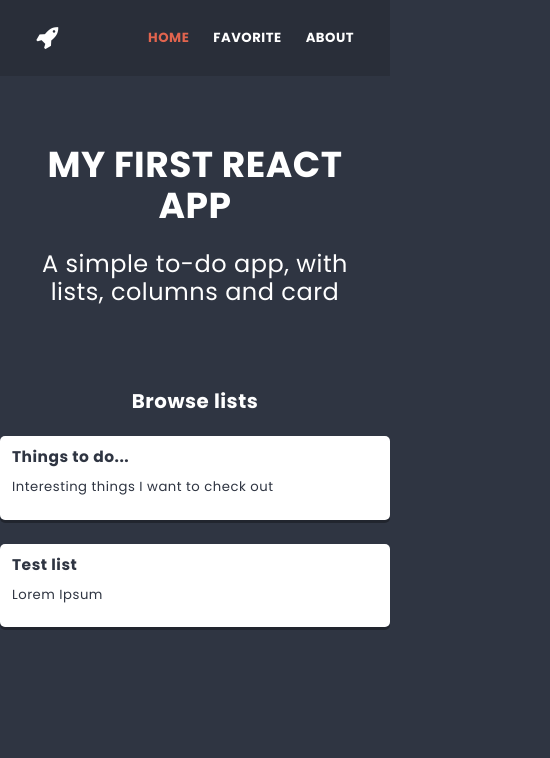
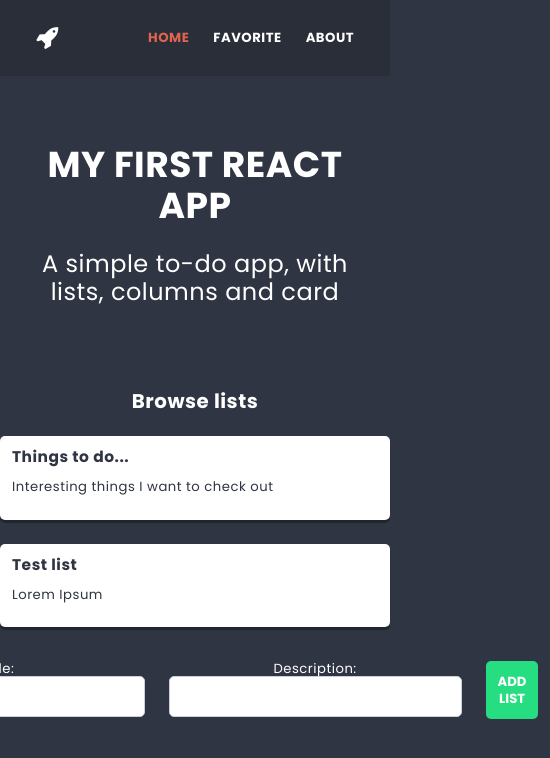
Before and after one commit to Geometric7/first_react_app, a React (Create React App) app: page / in a window 390 px wide. Shown: the top 758 px of the page, 550 px wide, since content can reach past the window. Built offline with nearby package versions, Linux system fonts and the light colour scheme.

Commit message:
Add new list function

```diff
--- a/src/App.js
+++ b/src/App.js
@@ -23,7 +23,7 @@ const App = () => {
             path="*"
             element={<NotFound />}
           />
-          <Route path="/list/:listId" element={<list />} />
+          <Route path="/list/:listId" element={<List />} />
         </Routes>
       </Container>
     </main>
--- a/src/components/ColumnForm/ColumnForm.js
+++ b/src/components/ColumnForm/ColumnForm.js
@@ -6,8 +6,8 @@ import { useDispatch } from 'react-redux';
 import { addColumn } from '../../redux/store'
 
 const ColumnForm = props => {
-    const [title, setTitle] = useState('');
-    const [icon, setIcon] = useState('');
+  const [title, setTitle] = useState('');
+  const [icon, setIcon] = useState('');
     const dispatch = useDispatch();
     //const [value, setValue] = useState('');
 
@@ -25,18 +25,18 @@ const ColumnForm = props => {
         setIcon('');
       };*/
     return (
-      <form className={styles.columnForm} onSubmit={handleSubmit}>
+      <form onSubmit={handleSubmit} className={styles.columnForm}>
       <div className={styles.columnFormInput}>
-        <span>Title: </span><TextInput type="text" value={title} onChange={e => setTitle(e.target.value)} />
+        <span>Title:</span> <TextInput type="text" value={title} onChange={e => setTitle(e.target.value)} />
       </div>
       <div className={styles.columnFormInput}>
-        <span>Icon: </span> <TextInput type="text" value={icon} onChange={e => setIcon(e.target.value)} />
+        <span>Icon:</span> <TextInput type="text" value={icon} onChange={e => setIcon(e.target.value)} />
       </div>
       <div className={styles.columnFormButton}>
         <Button>Add column</Button>
       </div>
       </form>
     );
-};
+  };
 
 export default ColumnForm;
--- a/src/components/Home/Home.js
+++ b/src/components/Home/Home.js
@@ -1,6 +1,7 @@
-import Hero from '../Hero/Hero'
+import Hero from '../Hero/Hero';
 //import SearchForm from '../SearchForm/SearchForm'
-import Lists from '../Lists/Lists'
+import Lists from '../Lists/Lists';
+import ListForm from '../ListForm/ListForm';
 
 
 const Home = () => {
@@ -8,6 +9,7 @@ const Home = () => {
     <>
       <Hero />
       <Lists />
+      <ListForm />
     </>
   );
 }
--- /dev/null
+++ b/src/components/ListForm/ListForm.js
@@ -0,0 +1,36 @@
+import styles from './ListForm.module.scss';
+import { useState } from 'react';
+import Button from '../Button/Button.js';
+import TextInput from '../TextInput/TextInput.js';
+import { useDispatch } from 'react-redux'
+import { addList } from '../../redux/store'
+
+const ListForm = props => {
+  const [title, setTitle] = useState('');
+  const [description, setDescription] = useState('');
+
+  const dispatch = useDispatch();
+
+  const handleSubmit = e => {
+    e.preventDefault();
+    dispatch(addList({ title, description, listId: props.listId }));
+    setTitle('');
+    setDescription('');
+  }
+
+  return (
+    <form onSubmit={handleSubmit} className={styles.ListForm}>
+    <div className={styles.ListFormInput}>
+      <span>Title:</span> <TextInput type="text" value={title} onChange={e => setTitle(e.target.value)} />
+    </div>
+    <div className={styles.ListFormInput}>
+      <span>Description:</span> <TextInput type="text" value={description} onChange={e => setDescription(e.target.value)} />
+    </div>
+    <div className={styles.ListFormButton}>
+      <Button>Add List</Button>
+    </div>
+    </form>
+  );
+};
+
+export default ListForm;
--- /dev/null
+++ b/src/components/ListForm/ListForm.module.scss
@@ -0,0 +1,38 @@
+@import '../../styles/settings.scss';
+
+.ListForm {
+  margin: 0 auto;
+  width: 55%;
+  padding: 10px;
+  display: flex;
+  justify-content: center;
+  flex-direction: row;
+  text-align: center;
+}
+
+.ListFormTitle {
+  margin: 12px;
+}
+
+.ListFormInput {
+  margin: 12px;
+}
+
+.ListFormButton {
+  padding-top: 26px;
+}
+
+@media (max-width: 1200px) {
+  .ListForm {
+    width: 80%;
+  }
+}
+
+@media (max-width: 787px) {
+  .ListForm {
+    flex-direction: List;
+  }
+  .ListFormButton {
+    padding-top: 12px;
+  }
+}
```
